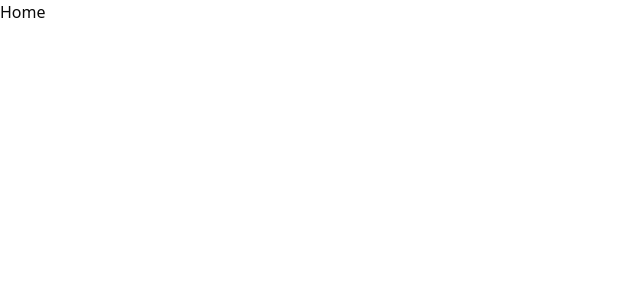
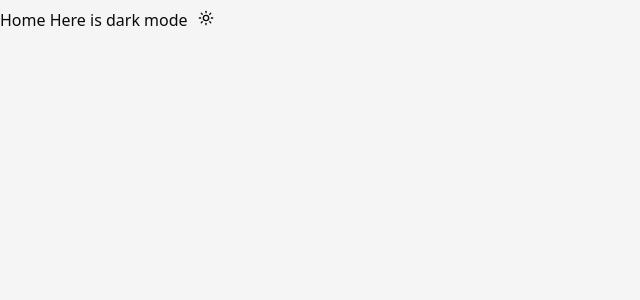
Before and after one commit to miketeow/mysite, a Next.js app: page / in a window 1280 px wide. Shown: the top 300 px of the page, without its empty margins (0-640 px from the left). Built offline with nearby package versions, Linux system fonts and the light colour scheme.

Commit message:
feat: add dark mode and change css

```diff
--- a/app/globals.css
+++ b/app/globals.css
@@ -45,29 +45,49 @@
 
 :root {
   --radius: 0.625rem;
-  --background: oklch(1 0 0);
+
+  /* LIGHT MODE: Modern Newsprint */
+  /* Background: Very Light Fog Gray (Not White) */
+  --background: oklch(0.97 0 0);
+  /* Text: Soft Charcoal (Not pure black) */
   --foreground: oklch(0.145 0 0);
+
+  /* Cards: Pure White to pop against the gray background */
   --card: oklch(1 0 0);
   --card-foreground: oklch(0.145 0 0);
   --popover: oklch(1 0 0);
   --popover-foreground: oklch(0.145 0 0);
-  --primary: oklch(0.205 0 0);
+
+  /* Primary: Solid Black for high contrast buttons */
+  --primary: oklch(0.1 0 0);
   --primary-foreground: oklch(0.985 0 0);
-  --secondary: oklch(0.97 0 0);
+
+  /* Secondary: Light Gray */
+  --secondary: oklch(0.92 0 0);
   --secondary-foreground: oklch(0.205 0 0);
-  --muted: oklch(0.97 0 0);
+
+  /* Muted: Slightly darker than background for "disabled" or "subtle" areas */
+  --muted: oklch(0.92 0 0);
   --muted-foreground: oklch(0.556 0 0);
-  --accent: oklch(0.97 0 0);
+
+  /* Accent: Used for Hovers (Needs to be visible against bg) */
+  --accent: oklch(0.92 0 0);
   --accent-foreground: oklch(0.205 0 0);
+
+  /* Borders: Visible Gray (Crucial because bg is not white) */
+  --border: oklch(0.87 0 0);
+  --input: oklch(0.87 0 0);
+  --ring: oklch(0.1 0 0); /* Focus ring matches Primary */
+
+  /* Charts & Destructive (kept standard) */
   --destructive: oklch(0.577 0.245 27.325);
-  --border: oklch(0.922 0 0);
-  --input: oklch(0.922 0 0);
-  --ring: oklch(0.708 0 0);
   --chart-1: oklch(0.646 0.222 41.116);
   --chart-2: oklch(0.6 0.118 184.704);
   --chart-3: oklch(0.398 0.07 227.392);
   --chart-4: oklch(0.828 0.189 84.429);
   --chart-5: oklch(0.769 0.188 70.08);
+
+  /* Sidebar variables */
   --sidebar: oklch(0.985 0 0);
   --sidebar-foreground: oklch(0.145 0 0);
   --sidebar-primary: oklch(0.205 0 0);
@@ -79,24 +99,43 @@
 }
 
 .dark {
-  --background: oklch(0.145 0 0);
-  --foreground: oklch(0.985 0 0);
-  --card: oklch(0.205 0 0);
+  /* DARK MODE: Matte Charcoal */
+  /* Background: Deep Matte Gray (Not pure black) */
+  --background: oklch(0.12 0 0);
+  /* Text: Off-white for less eye strain */
+  --foreground: oklch(0.95 0 0);
+
+  /* Cards: Slightly lighter gray to elevate */
+  --card: oklch(0.15 0 0);
   --card-foreground: oklch(0.985 0 0);
-  --popover: oklch(0.205 0 0);
+  --popover: oklch(0.15 0 0);
   --popover-foreground: oklch(0.985 0 0);
-  --primary: oklch(0.922 0 0);
-  --primary-foreground: oklch(0.205 0 0);
-  --secondary: oklch(0.269 0 0);
+
+  /* Primary: White for high contrast buttons */
+  --primary: oklch(0.95 0 0);
+  --primary-foreground: oklch(0.12 0 0);
+
+  /* Secondary: Darker gray */
+  --secondary: oklch(0.2 0 0);
   --secondary-foreground: oklch(0.985 0 0);
-  --muted: oklch(0.269 0 0);
-  --muted-foreground: oklch(0.708 0 0);
-  --accent: oklch(0.269 0 0);
+
+  /* Muted: Subtle background for secondary items */
+  --muted: oklch(0.2 0 0);
+  --muted-foreground: oklch(0.65 0 0);
+
+  /* Accent: Lighter gray for hovers */
+  --accent: oklch(0.2 0 0);
   --accent-foreground: oklch(0.985 0 0);
+
+  /* Destructive */
   --destructive: oklch(0.704 0.191 22.216);
-  --border: oklch(1 0 0 / 10%);
-  --input: oklch(1 0 0 / 15%);
-  --ring: oklch(0.556 0 0);
+
+  /* Borders: Low contrast lines */
+  --border: oklch(0.22 0 0);
+  --input: oklch(0.22 0 0);
+  --ring: oklch(0.8 0 0);
+
+  /* Charts & Sidebar */
   --chart-1: oklch(0.488 0.243 264.376);
   --chart-2: oklch(0.696 0.17 162.48);
   --chart-3: oklch(0.769 0.188 70.08);
--- a/app/layout.tsx
+++ b/app/layout.tsx
@@ -1,5 +1,7 @@
 import type { Metadata } from "next";
 import { Geist, Geist_Mono } from "next/font/google";
+
+import { Providers } from "@/components/providers";
 
 import "./globals.css";
 
@@ -24,11 +26,15 @@
   children: React.ReactNode;
 }>) {
   return (
-    <html lang="en">
+    <html
+      lang="en"
+      suppressHydrationWarning
+      className="scroll-p-20 scroll-smooth"
+    >
       <body
         className={`${geistSans.variable} ${geistMono.variable} antialiased`}
       >
-        {children}
+        <Providers>{children}</Providers>
       </body>
     </html>
   );
--- a/app/page.tsx
+++ b/app/page.tsx
@@ -1,3 +1,10 @@
+import { ThemeToggle } from "@/components/theme-toggle";
+
 export default function Home() {
-  return <div>Home</div>;
+  return (
+    <div>
+      Home Here is dark mode
+      <ThemeToggle />
+    </div>
+  );
 }
--- /dev/null
+++ b/components/providers.tsx
@@ -0,0 +1,16 @@
+"use client";
+
+import { ThemeProvider as NextThemeProvider } from "next-themes";
+
+export function Providers({ children }: { children: React.ReactNode }) {
+  return (
+    <NextThemeProvider
+      attribute="class"
+      enableSystem
+      defaultTheme="system"
+      disableTransitionOnChange
+    >
+      {children}
+    </NextThemeProvider>
+  );
+}
--- /dev/null
+++ b/components/theme-toggle.tsx
@@ -0,0 +1,21 @@
+"use client";
+
+import { Moon, Sun } from "lucide-react";
+import { useTheme } from "next-themes";
+
+import { Toggle } from "./ui/toggle";
+
+export const ThemeToggle = () => {
+  const { theme, setTheme } = useTheme();
+  return (
+    <Toggle
+      onClick={() => setTheme(theme === "dark" ? "light" : "dark")}
+      variant="ghost"
+      className="hover:text-foreground hover:bg-zinc-200 dark:hover:bg-zinc-800"
+    >
+      <Sun className="h-[1.2rem] w-[1.2rem] scale-100 rotate-0 transition-all dark:scale-0 dark:-rotate-90" />
+      <Moon className="absolute h-[1.2rem] w-[1.2rem] scale-0 rotate-90 transition-all dark:scale-100 dark:rotate-0" />
+      <span className="sr-only">Toggle theme</span>
+    </Toggle>
+  );
+};
--- /dev/null
+++ b/components/ui/toggle.tsx
@@ -0,0 +1,49 @@
+"use client";
+
+import * as React from "react";
+
+import * as TogglePrimitive from "@radix-ui/react-toggle";
+import { type VariantProps, cva } from "class-variance-authority";
+
+import { cn } from "@/lib/utils";
+
+const toggleVariants = cva(
+  "inline-flex items-center justify-center gap-2 rounded-md text-sm font-medium hover:bg-muted hover:text-muted-foreground disabled:pointer-events-none disabled:opacity-50 data-[state=on]:bg-accent data-[state=on]:text-accent-foreground [&_svg]:pointer-events-none [&_svg:not([class*='size-'])]:size-4 [&_svg]:shrink-0 focus-visible:border-ring focus-visible:ring-ring/50 focus-visible:ring-[3px] outline-none transition-[color,box-shadow] aria-invalid:ring-destructive/20 dark:aria-invalid:ring-destructive/40 aria-invalid:border-destructive whitespace-nowrap",
+  {
+    variants: {
+      variant: {
+        default: "bg-transparent",
+        outline:
+          "border border-input bg-transparent shadow-xs hover:bg-accent hover:text-accent-foreground",
+        ghost: "data-[state=on]:bg-transparent data-[state=on]:text-current",
+      },
+      size: {
+        default: "h-9 px-2 min-w-9",
+        sm: "h-8 px-1.5 min-w-8",
+        lg: "h-10 px-2.5 min-w-10",
+      },
+    },
+    defaultVariants: {
+      variant: "default",
+      size: "default",
+    },
+  }
+);
+
+function Toggle({
+  className,
+  variant,
+  size,
+  ...props
+}: React.ComponentProps<typeof TogglePrimitive.Root> &
+  VariantProps<typeof toggleVariants>) {
+  return (
+    <TogglePrimitive.Root
+      data-slot="toggle"
+      className={cn(toggleVariants({ variant, size, className }))}
+      {...props}
+    />
+  );
+}
+
+export { Toggle, toggleVariants };
--- a/package.json
+++ b/package.json
@@ -12,11 +12,13 @@
     "@mdx-js/loader": "^3.1.1",
     "@mdx-js/react": "^3.1.1",
     "@next/mdx": "^16.0.5",
+    "@radix-ui/react-toggle": "^1.1.10",
     "@types/mdx": "^2.0.13",
     "class-variance-authority": "^0.7.1",
     "clsx": "^2.1.1",
     "lucide-react": "^0.555.0",
     "next": "16.0.5",
+    "next-themes": "^0.4.6",
     "react": "19.2.0",
     "react-dom": "19.2.0",
     "tailwind-merge": "^3.4.0"
```
Also changed, not shown: 1 other file (tests, documents, lock files or other folders).
